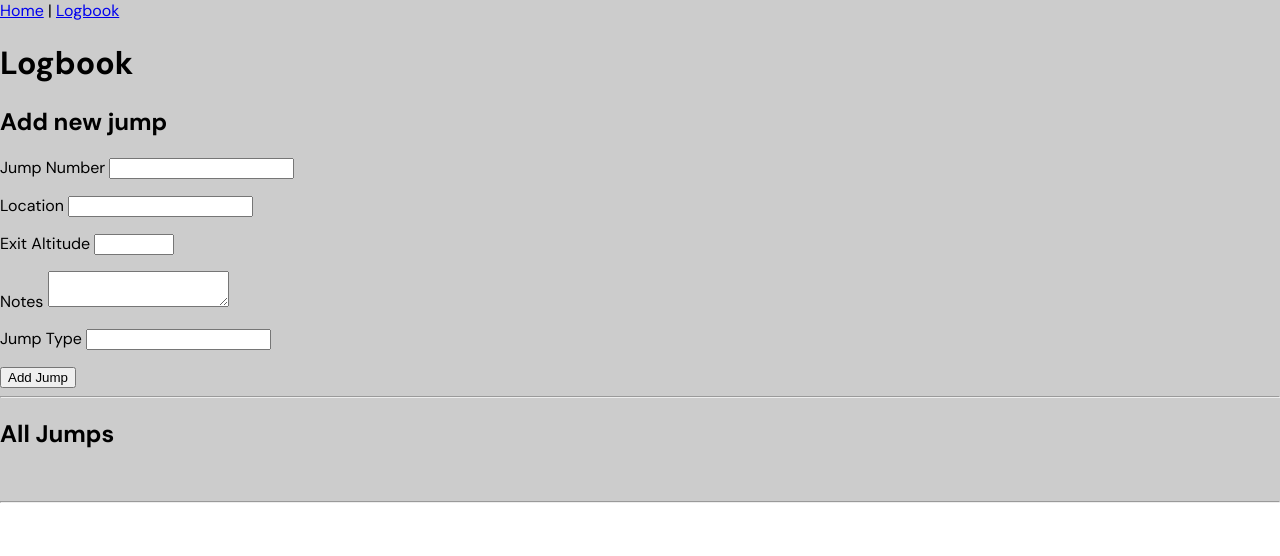
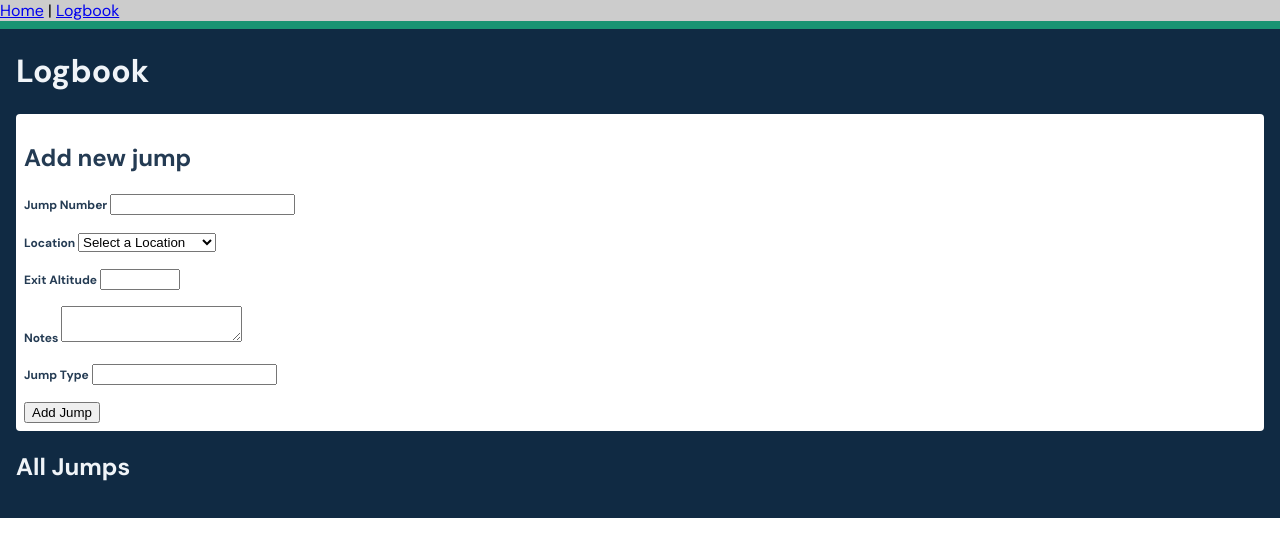
Before and after one commit to jamespatrickgibson/tracer-web, a Vue app: page /logbook in a window 1280 px wide. Shown: the top 556 px of the page. Built offline with nearby package versions, Linux system fonts and the light colour scheme.

Commit message:
Added some basic styling, and SCSS tokens.

```diff
--- a/src/views/Log.vue
+++ b/src/views/Log.vue
@@ -10,7 +10,12 @@
       </p>
       <p>
         <label>Location
-          <input v-model.lazy="newJump.location"/>
+          <select v-model="newJump.location">
+            <option disabled value="">Select a Location</option>
+            <option>Skydive CNY</option>
+            <option>Skydive The Ranch</option>
+            <option>Jumptown</option>
+          </select>
         </label>
       </p>
       <p>
@@ -32,7 +37,6 @@
     </div>
     <!--<pre>{{ newJump }}</pre>-->
 
-    <hr>
     <h2>All Jumps</h2>
     <!--
     <div class="jump-list" v-for="(jump, n) in jumps" :key="jump.name">
@@ -47,7 +51,7 @@
         <p class="jump__number">{{ jump.jumpNumber }}</p>
         <div class="jump__overview">
           <p class="jump__date">{{ jumpDate(jump.date) }}</p>
-          <p>Location: {{ jump.location }}</p>
+          <p>{{ jump.location }}</p>
           <p>Aircraft: {{ jump.aircraft }}</p>
           <p>Altitude: {{ jump.exitAltitude }}</p>
           <!--<p>Delay: {{ jump.freefallDelay }}s</p>-->
@@ -57,8 +61,6 @@
         </div>
       </li>
     </ol>
-
-    <hr>
 
     <section class="logbook" v-show="false">
       <ol class="jumps">
@@ -94,7 +96,7 @@ export default {
         id: null,
         jumpNumber: null,
         date: new Date().toISOString(),
-        location: null,
+        location: '',
         exitAltitude: null,
         notes: null,
         jumpType: null
@@ -154,14 +156,71 @@ export default {
 </script>
 
 <style lang="scss">
+// Color
+// Primary
+$teal-050: #EFFCF6;
+$teal-100: #C6F7E2;
+$teal-200: #8EEDC7;
+$teal-300: #65D6AD;
+$teal-400: #3EBD93;
+$teal-500: #27AB83;
+$teal-600: #199473;
+$teal-700: #147D64;
+$teal-800: #0C6B58;
+$teal-900: #014D40;
+
+// Neutrals
+$blue-grey-050: #F0F4F8;
+$blue-grey-100: #D9E2EC;
+$blue-grey-200: #BCCCDC;
+$blue-grey-300: #9FB3C8;
+$blue-grey-400: #829AB1;
+$blue-grey-500: #627D98;
+$blue-grey-600: #486581;
+$blue-grey-700: #334E68;
+$blue-grey-800: #243B53;
+$blue-grey-900: #102A43;
+
+// Semantic Colors
+$text-light:  $blue-grey-800;
+$text-dark: $blue-grey-050;
+$muted: $blue-grey-400;
+$background-dark: $blue-grey-900;
+
+// Radii
+$radius: 4px;
+
+// Logbook Page
+.log {
+  border-top: 8px solid $teal-600;
+  background: $background-dark;
+  color: $text-dark;
+  padding-left: 1rem;
+  padding-right: 1rem;
+}
+
+// Jump Form
+.jump-form {
+  background: white;
+  color: $text-light;
+  padding: 0.5rem;
+  border-radius: $radius;
+
+  label {
+    font-size: 0.75rem;
+    font-weight: bold;
+  }
+}
+// Jump List
 .jumps {
   list-style-type: none;
   padding: 0.5rem;
 }
 .jump {
   background: #fff;
+  color: $text-light;
   margin-bottom: 0.25rem;
-  border-radius: 4px;
+  border-radius: $radius;
   display: flex;
 
   &__number {
@@ -171,6 +230,7 @@ export default {
     flex: 0 0 20%;
     font-size: 2rem;
     font-weight: bold;
+    color: $blue-grey-900;
   }
   &__overview {
     padding: 1rem;
@@ -179,6 +239,7 @@ export default {
     font-size: 0.75rem;
     font-weight: bold;
     text-transform: uppercase;
+    color: $muted;
   }
   p {
     margin: 0;
```
